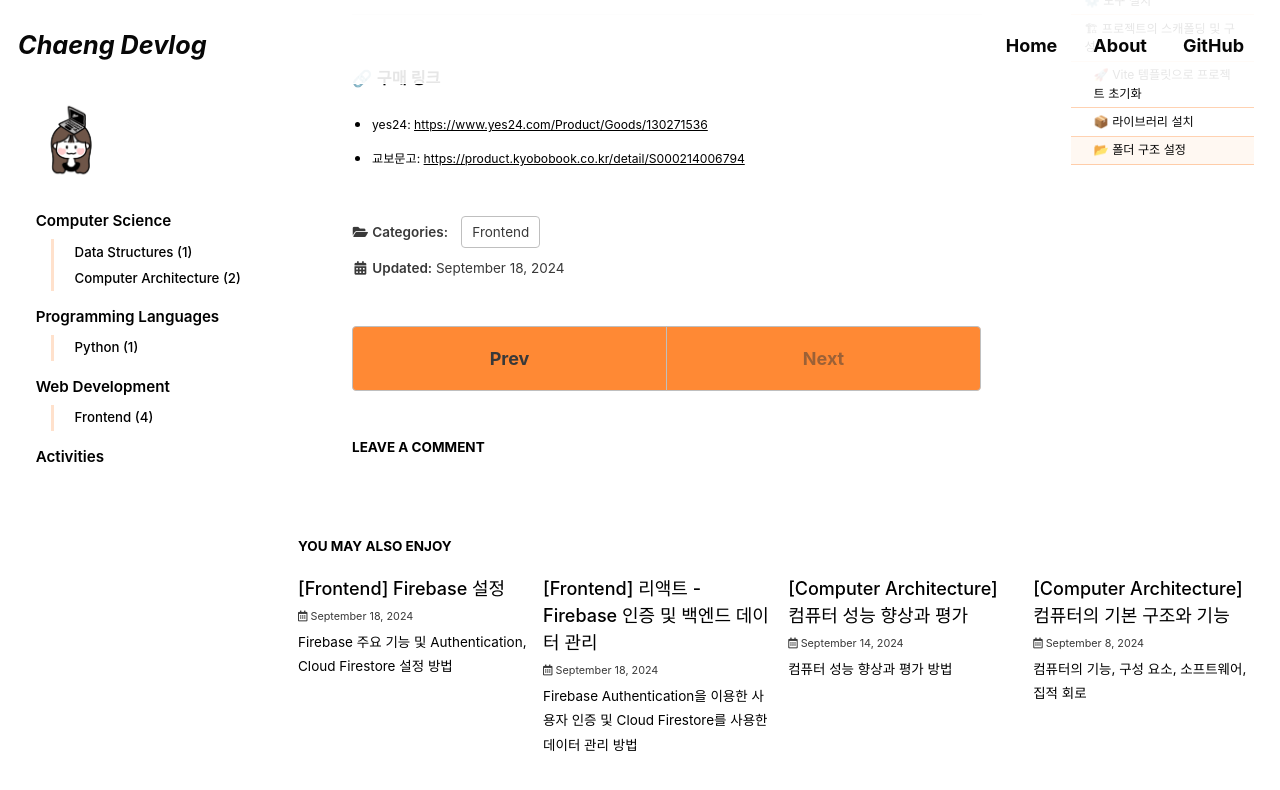
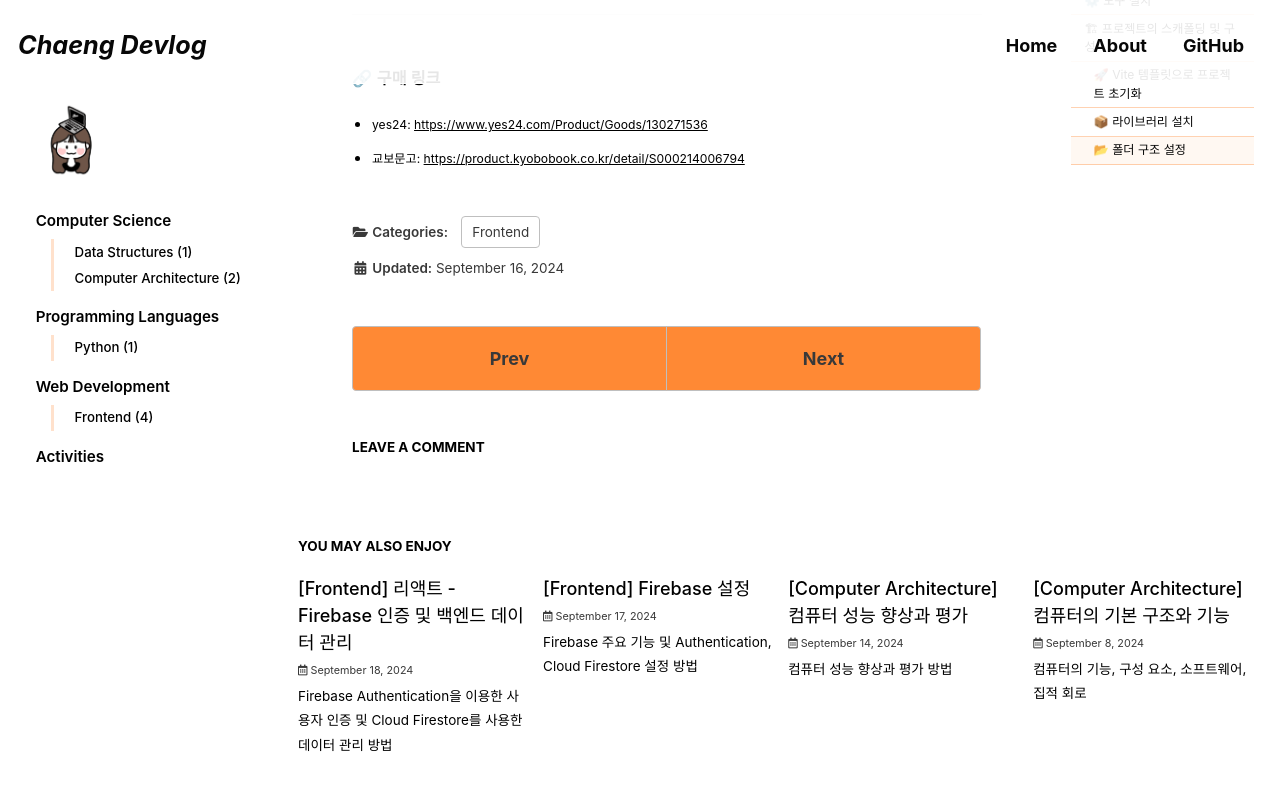
Before and after one commit to cchaeyoung/cchaeyoung.github.io, a Jekyll site: the page built from _posts/2024-09-18-vite-react-setup.md, in a window 1280 px wide and 900 px high, scrolled down 2963 px. Shown: the top 790 px of the window. Built offline with Jekyll 4.4.1, drawn with Linux system fonts in a browser that asks for light colours; cached includes are drawn as plain includes; some web fonts are replaced; comment, search, counter and statistics services are not loaded; some of the changed text lies outside the part shown.

Commit message:
chore: Update post date

```diff
--- a/_posts/2024-09-18-firebase-setup.md
+++ b/_posts/2024-09-18-firebase-setup.md
@@ -12,8 +12,8 @@ permalink: /frontend/firebase-setup/
 toc: true
 toc_sticky: true
 
-date: 2024-09-18
-last_modified_at: 2024-09-18
+date: 2024-09-17
+last_modified_at: 2024-09-17
 ---
 
 Firebase의 주요 기능과 설정 방법에 대한 내용
--- a/_posts/2024-09-18-vite-react-setup.md
+++ b/_posts/2024-09-18-vite-react-setup.md
@@ -12,8 +12,8 @@ permalink: /frontend/vite-react-setup/
 toc: true
 toc_sticky: true
 
-date: 2024-09-18
-last_modified_at: 2024-09-18
+date: 2024-09-16
+last_modified_at: 2024-09-16
 ---
 
 > **리액트 인터뷰 가이드**의 11장을 참고하여 작성하였다.
```
